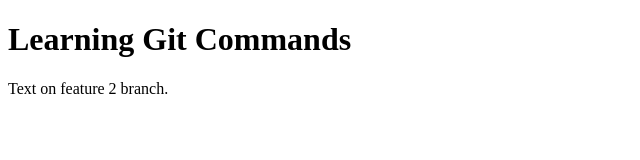
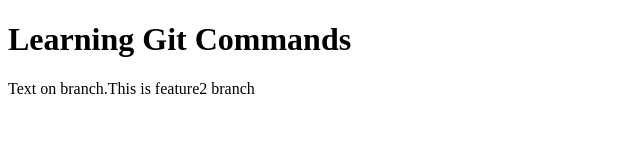
Before and after one commit to abhisheksinghnaol/secondgit, a plain HTML site: page index.html in a window 1280 px wide. Shown: the whole page, without its empty margins (0-640 px from the left). Drawn offline with Linux system fonts and the light colour scheme.

Commit message:
added feature 2 text

```diff
--- a/index.html
+++ b/index.html
@@ -7,6 +7,6 @@
   </head>
   <body>
     <h1>Learning Git Commands</h1>
-    <p>Text on feature 2 branch.</p>
+    <p>Text on branch.This is feature2 branch</p>
   </body>
 </html>
```
